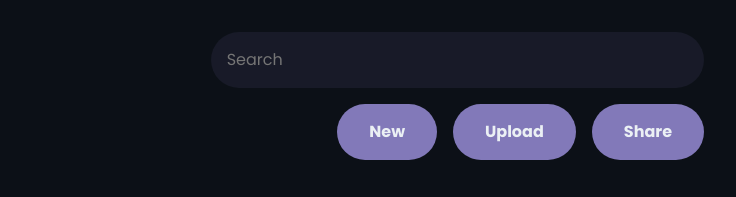
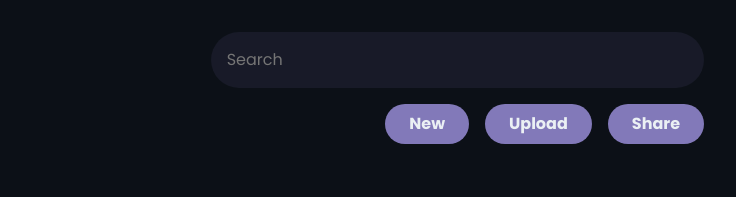
Before and after one commit to lukeramljak/odin-admin-dashboard, a plain HTML site: page index.html in a window 1280 px wide. Shown: the top 197 px of the page, 544-1280 px from the left. Drawn offline with Linux system fonts and the light colour scheme.

Commit message:
fix button padding

```diff
--- a/style.css
+++ b/style.css
@@ -169,7 +169,7 @@ body {
   background: var(--primary);
   color: var(--text);
   font-weight: 600;
-  padding: 1rem 2rem;
+  padding: 8px 24px;
   border-radius: 60px;
   align-self: stretch;
 }
```
